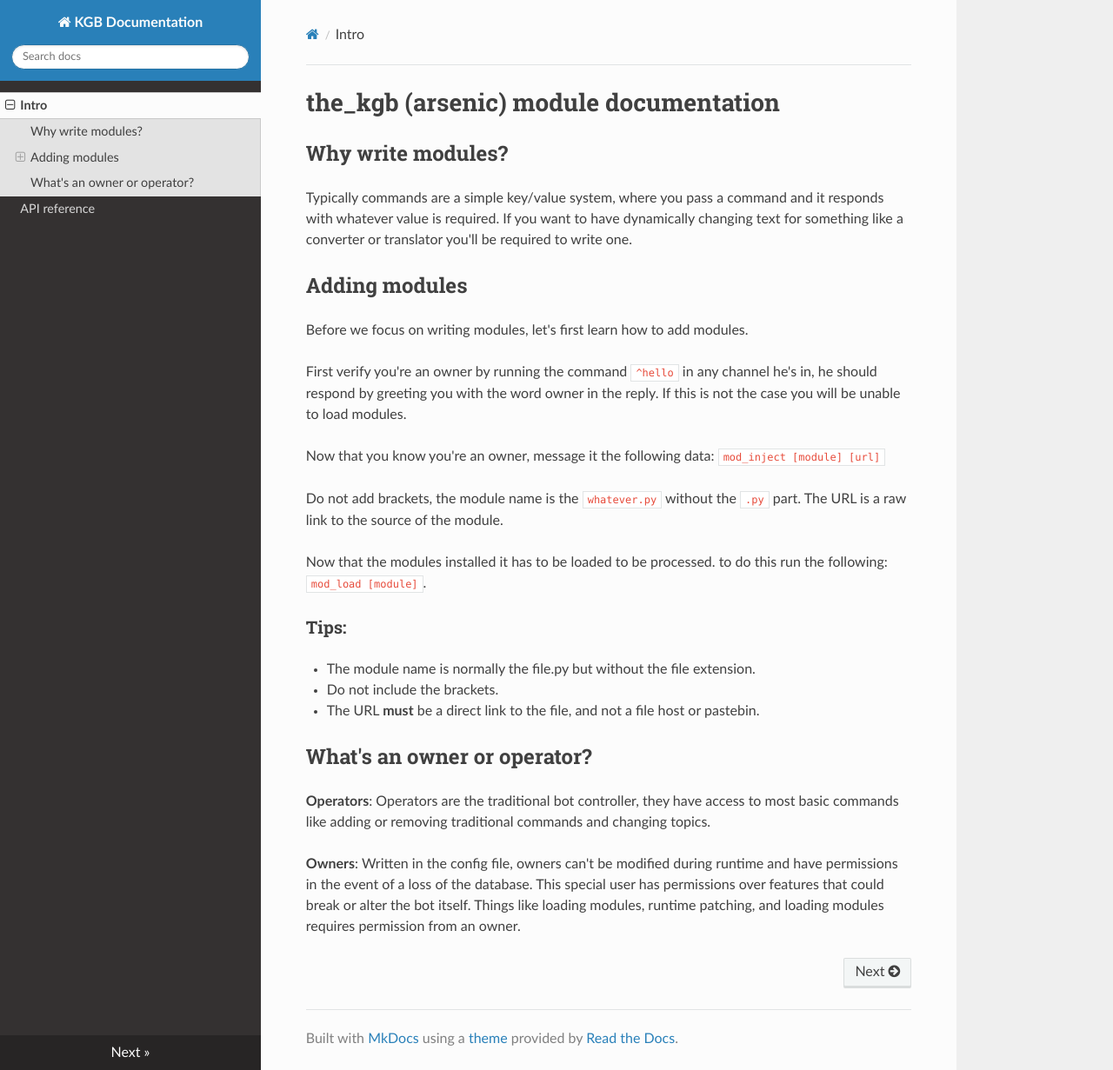
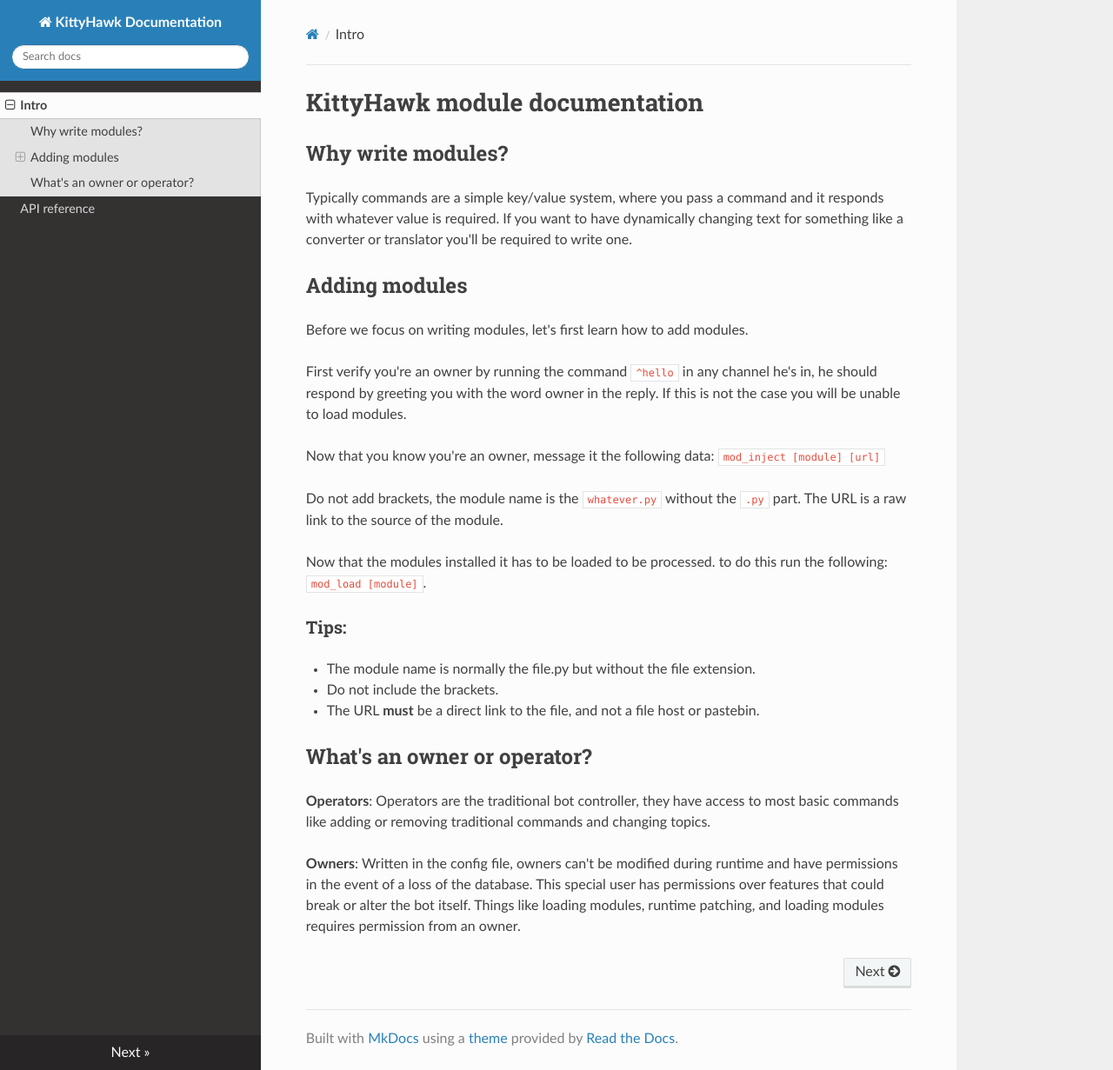
Before and after one commit to KittyHawkIrc/THE_KGB-apps, an MkDocs documentation site: the page built from docs/index.md, in a window 1280 px wide and 1231 px high. Shown: the whole window at 87% size. Built offline with MkDocs 1.6.1, drawn with Linux system fonts in a browser that asks for light colours; nearby versions of some CDN libraries; old or Windows-style settings are respelled for this version of MkDocs.

Commit message:
branding

```diff
--- a/docs/index.md
+++ b/docs/index.md
@@ -1,4 +1,4 @@
-# the_kgb (arsenic) module documentation
+# KittyHawk module documentation
 
 ## Why write modules?
 
--- a/mkdocs.yml
+++ b/mkdocs.yml
@@ -1,4 +1,4 @@
-site_name: KGB Documentation
+site_name: KittyHawk Documentation
 pages:
 - Intro: index.md
 - API reference: api.md
```
